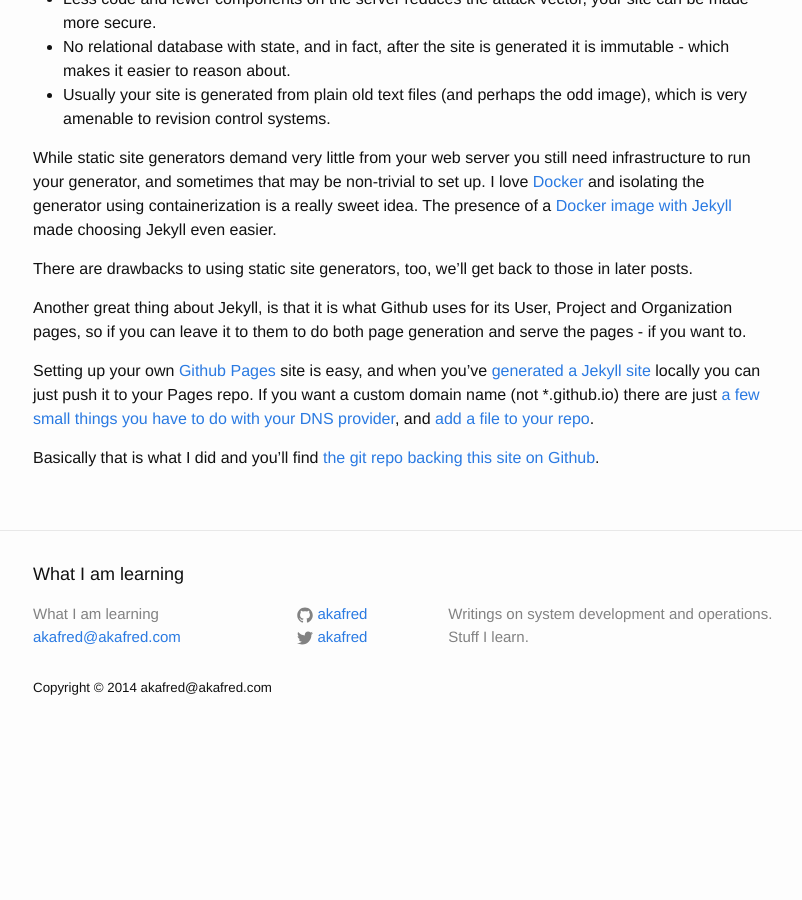
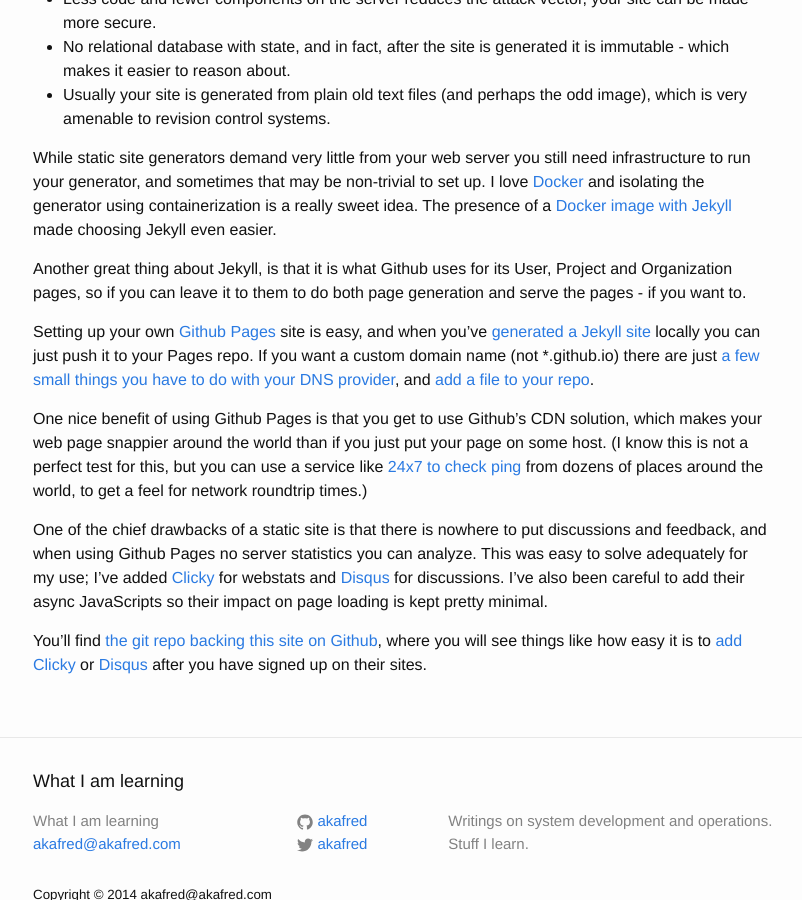
Before and after one commit to camillesalvador/akafred.github.io, a Jekyll site: the page built from _posts/2014-12-07-creating-the-akafred-site.markdown, in a window 1280 px wide and 900 px high, scrolled down 681 px. Shown: the whole window, without its empty margins (237-1039 px from the left). Built offline with Jekyll 4.4.1, drawn with Linux system fonts in a browser that asks for light colours; comment, search, counter and statistics services are not loaded; before the commit the page ends 1424 px from its top, so only the background shows below that; some of the changed text lies outside the part shown.

Commit message:
Update create-blog post with clicky and disqus.

```diff
--- a/_posts/2014-12-07-creating-the-akafred-site.markdown
+++ b/_posts/2014-12-07-creating-the-akafred-site.markdown
@@ -4,8 +4,8 @@ title:  "Creating the akafred blog site"
 dek:    "Static site generation with Jekyll and Github Pages"
 lede:   "Using a static site generation tool for your blog makes your blog performant and secure. Using Docker helps you get started quickly."
 date:   2014-12-07 12:00:00
-update: 2014-12-09 10:10:00
-categories: static-site-generation jekyll docker blogging
+update: 2014-12-16 20:00:00
+categories: static-site-generation jekyll docker blogging clicky disqus
 ---
 _Aller anfang ist schwer_ my German teacher told us, and oh my! does that apply to blogging when you are a techie, who—in theory at least—could have *built* a blogging platform _if you just had the time_. It does not help that you have [extremely capable colleagues][kodemaker] who probably have done just that. Obviously the abandoned WordPress-blog from yesteryear does not cut it anymore ...
 
@@ -20,13 +20,15 @@ Static site generators have a some very nice characteristics:
 
 While static site generators demand very little from your web server you still need infrastructure to run your generator, and sometimes that may be non-trivial to set up. I love [Docker][docker] and isolating the generator using containerization is a really sweet idea. The presence of a [Docker image with Jekyll][grahamc_jekyll] made choosing Jekyll even easier.
 
-There are drawbacks to using static site generators, too, we'll get back to those in later posts.
-
 Another great thing about Jekyll, is that it is what Github uses for its User, Project and Organization pages, so if you can leave it to them to do both page generation and serve the pages - if you want to.
 
 Setting up your own [Github Pages][pages] site is easy, and when you've [generated a Jekyll site][jekyll] locally you can just push it to your Pages repo. If you want a custom domain name (not *.github.io) there are just [a few small things you have to do with your DNS provider][CNAME-record], and [add a file to your repo][CNAME-file].
 
-Basically that is what I did and you'll find [the git repo backing this site on Github][akafred-github-io].
+One nice benefit of using Github Pages is that you get to use Github's CDN solution, which makes your web page snappier around the world than if you just put your page on some host. (I know this is not a perfect test for this, but you can use a service like [24x7 to check ping][2nx7ping] from dozens of places around the world, to get a feel for network roundtrip times.)
+
+One of the chief drawbacks of a static site is that there is nowhere to put discussions and feedback, and when using Github Pages no server statistics you can analyze. This was easy to solve adequately for my use; I've added [Clicky][clicky] for webstats and [Disqus][disqus] for discussions. I've also been careful to add their async JavaScripts so their impact on page loading is kept pretty minimal.
+
+You'll find [the git repo backing this site on Github][akafred-github-io], where you will see things like how easy it is to [add Clicky][clicky-commit] or [Disqus][disqus-commit] after you have signed up on their sites.
 
 [kodemaker]: http://www.kodemaker.no/
 [ssg]:    https://staticsitegenerators.net/
@@ -40,3 +42,8 @@ Basically that is what I did and you'll find [the git repo backing this site on
 [CNAME-record]: https://help.github.com/articles/tips-for-configuring-a-cname-record-with-your-dns-provider/
 [6-static-blog-generators-arent-jekyll]: http://www.sitepoint.com/6-static-blog-generators-arent-jekyll/
 [akafred-github-io]: http://github.com/akafred/akafred.github.io
+[2nx7ping]: https://www.site24x7.com/ping-test.html
+[clicky]: https://clicky.com/
+[disqus]: https://disqus.com/
+[clicky-commit]: https://github.com/akafred/akafred.github.io/commit/9d01a6f3b8bf66ef6ab356ec1aa82b944bac69c0
+[disqus-commit]: https://github.com/akafred/akafred.github.io/commit/8e4e05e7a048c0ac150360fdcf4a233ad81889ca
```
